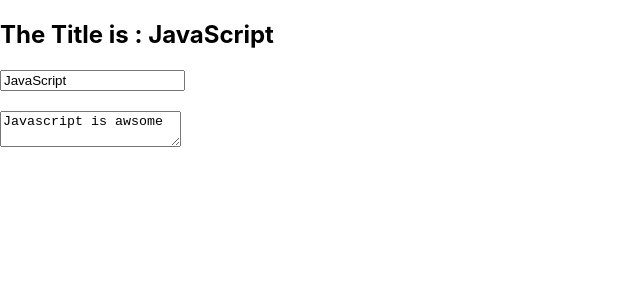
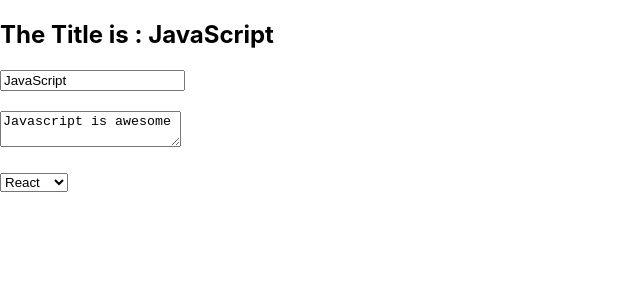
Before and after one commit to naimahassan43/react-basics, a React (Create React App) app: page / in a window 1280 px wide. Shown: the top 300 px of the page, without its empty margins (0-640 px from the left). Built offline with nearby package versions, Linux system fonts and the light colour scheme.

Commit message:
Form-Controlled Components: Select tag

```diff
--- a/src/components/Form.js
+++ b/src/components/Form.js
@@ -3,7 +3,8 @@ import React from "react";
 export default class Form extends React.Component {
   state = {
     title: "JavaScript",
-    text: "Javascript is awsome",
+    text: "Javascript is awesome",
+    library: "React",
   };
 
   handleChange = (e) => {
@@ -15,12 +16,16 @@ export default class Form extends React.Component {
       this.setState({
         text: e.target.value,
       });
+    } else if (e.target.type === "select-one") {
+      this.setState({
+        library: e.target.value,
+      });
     } else {
       console.log("Nothing here");
     }
   };
   render() {
-    const { title, text } = this.state;
+    const { title, text, library } = this.state;
     return (
       <div>
         <form>
@@ -34,6 +39,12 @@ export default class Form extends React.Component {
           <br />
           <br />
           <textarea name="text" value={text} onChange={this.handleChange} />
+          <br />
+          <br />
+          <select value={library} onChange={this.handleChange}>
+            <option value="React">React</option>
+            <option value="Angular">Angular</option>
+          </select>
         </form>
       </div>
     );
```
